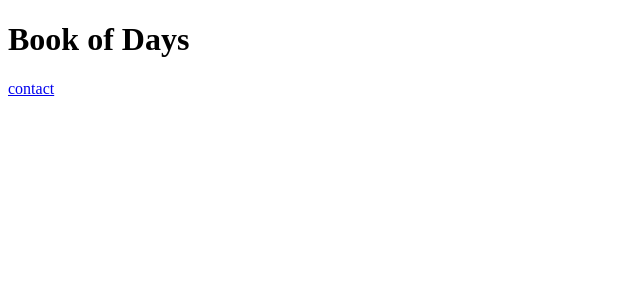
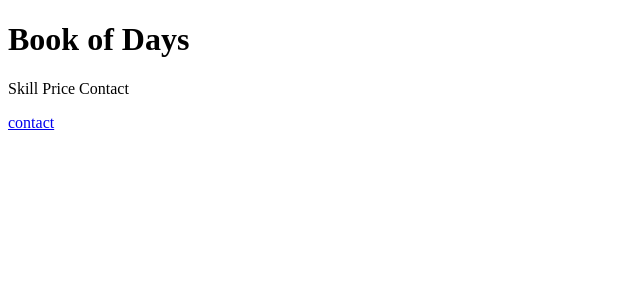
Before and after one commit to hmiyado/kottage, a Next.js app: page /contact in a window 1280 px wide. Shown: the top 300 px of the page, without its empty margins (0-640 px from the left). Built offline with nearby package versions, Linux system fonts and the light colour scheme.

Commit message:
use children for Layout

```diff
--- a/components/layout.tsx
+++ b/components/layout.tsx
@@ -1,7 +1,7 @@
 import Head from 'next/head'
 import Link from 'next/link'
 
-export default function Layout() {
+export default function Layout({ children }: { children: JSX.Element }) {
   return (
     <div>
       <Head>
@@ -11,7 +11,7 @@ export default function Layout() {
         <h1>Book of Days</h1>
       </header>
 
-      <main></main>
+      <main>{children}</main>
 
       <footer>
         <Link href="/contact">contact</Link>
--- a/pages/contact/index.tsx
+++ b/pages/contact/index.tsx
@@ -2,5 +2,9 @@ import Head from 'next/head'
 import Layout from '../../components/layout'
 
 export default function Contact() {
-  return <Layout />
+  return (
+    <Layout>
+      <p>Skill Price Contact</p>
+    </Layout>
+  )
 }
```
